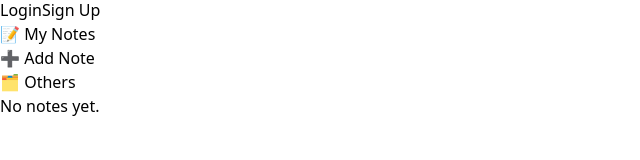
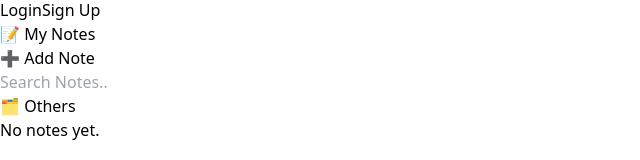
Before and after one commit to Chandanpatidar24/Productivity-Hub, a React (Vite) app: page /notes in a window 1280 px wide. Shown: the part 350-510 px from the top of the page, without its empty margins (0-640 px from the left). Built offline with nearby package versions, Linux system fonts and the light colour scheme.

Commit message:
Added searchbar

```diff
--- a/src/features/notes/NoteViewModal.jsx
+++ b/src/features/notes/NoteViewModal.jsx
@@ -31,6 +31,7 @@ const NoteViewModal = ({ note, onClose, onEditStart }) => {
           {note.content}
         </div>
 
+
         {/* ✏️ Edit Button */}
         <div className="flex justify-end mt-4">
           <button
--- a/src/pages/Notes.jsx
+++ b/src/pages/Notes.jsx
@@ -9,6 +9,8 @@ const Notes = () => {
   const [showModal, setShowModal] = useState(false);
   const [editId, setEditId] = useState(null);
   const [viewNote, setViewNote] = useState(null);
+  const[searchText, setSearchText] = useState("");
+
 
   // 📝 Form state
   const [noteInput, setNoteInput] = useState({
@@ -42,6 +44,12 @@ const Notes = () => {
     setShowModal(false);
   };
 
+  //Filtere notes based on search text
+   const filteredNotes = notes.filter((note) =>
+    note.title.toLowerCase().includes(searchText.toLowerCase()) ||
+    note.content.toLowerCase().includes(searchText.toLowerCase())
+    );
+
   // ✅ Edit note
   const handleEditStart = (note) => {
     setEditId(note.id);
@@ -64,6 +72,10 @@ const Notes = () => {
     setShowModal(false);
   };
 
+  const handleSearchChanges = (e) =>{
+    setSearchText(e.target.value);
+  };
+
   // ❌ Delete
   const handleDelete = (id) => {
     setNotes(notes.filter((note) => note.id !== id));
@@ -79,8 +91,8 @@ const Notes = () => {
   };
 
   // 🔍 Filter notes
-  const pinnedNotes = notes.filter((note) => note.pinned);
-  const unpinnedNotes = notes.filter((note) => !note.pinned);
+  const pinnedNotes = filteredNotes.filter((note) => note.pinned);
+  const unpinnedNotes = filteredNotes.filter((note) => !note.pinned);
 
   return (
     <div className="min-h-screen bg-gradient-to-br from-yellow-50 to-orange-100 px-4 py-6 text-black">
@@ -95,6 +107,15 @@ const Notes = () => {
         >
           ➕ Add Note
         </button>
+      </div>
+      <div className="max-w-4xl mx-auto mb-4">
+        <input
+         type="text"
+         placeholder="Search Notes.."
+         value={searchText}
+         onChange={(e) => setSearchText(e.target.value)}
+         className="w-full border border-gray-300 rounded-md p-3 text-lg focus:outline-none focus:ring focus:ring-yellow-300"
+        />
       </div>
 
       {/* Add/Edit Note Modal */}
```
Also changed, not shown: src/features/notes/Attachment.jsx (added).
